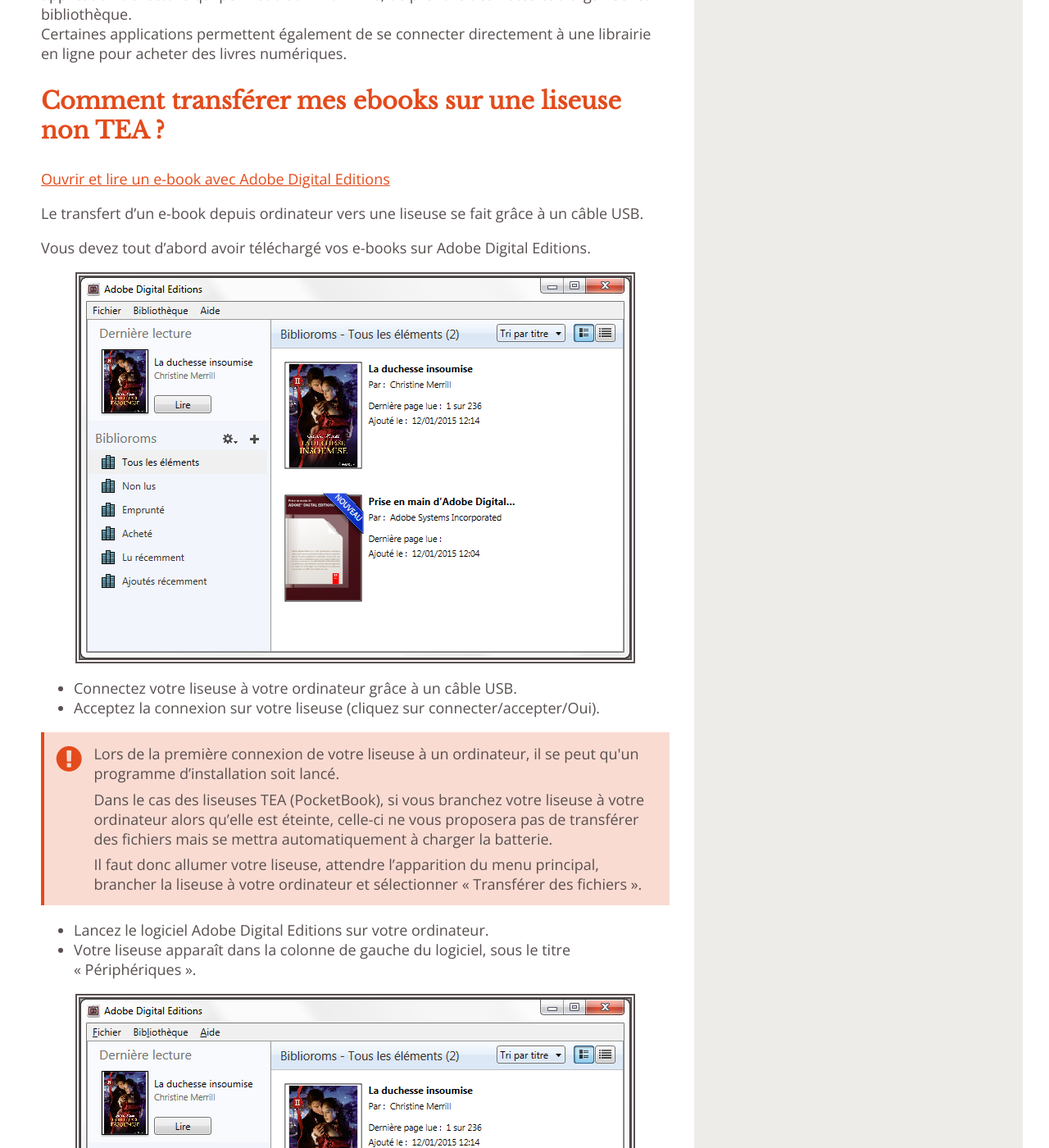
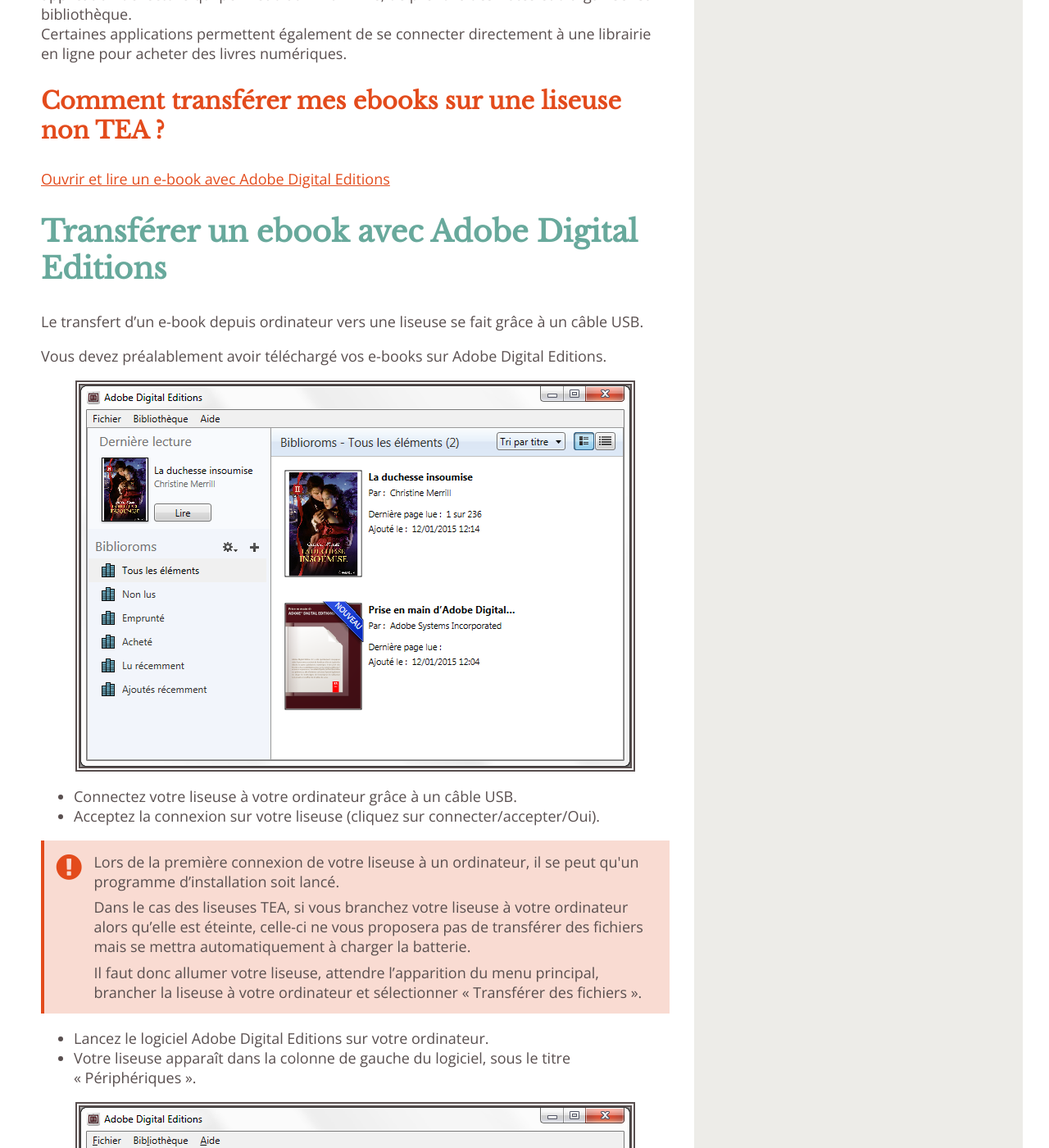
Before and after one commit to TEA-ebook/help-center, a Jekyll site: the page built from _pages/FAQ-lecture.md, in a window 1280 px wide and 1400 px high, scrolled down 925 px. Shown: the whole window at 82% size. Built offline with Jekyll 4.4.1, drawn with Linux system fonts in a browser that asks for light colours; some of the changed text lies outside the part shown.

Commit message:
Update transferer-ordinateur-liseuse.md

```diff
--- a/_includes/transferer-ordinateur-liseuse.md
+++ b/_includes/transferer-ordinateur-liseuse.md
@@ -1,6 +1,10 @@
+{% include anchor.html id="transfert-livre" label="Transférer un ebook avec Adobe Digital Editions" %}
+
+## Transférer un ebook avec Adobe Digital Editions
+
 Le transfert d'un e-book depuis ordinateur vers une liseuse se fait grâce à un câble USB.
 
-Vous devez tout d’abord avoir téléchargé vos e-books sur Adobe Digital Editions.
+Vous devez préalablement avoir téléchargé vos e-books sur Adobe Digital Editions.
 
 ![](/images/transferer-ordinateur-liseuse-1.png)
 
@@ -9,7 +13,7 @@
 
 <div class="warningtip">
     <p>Lors de la première connexion de votre liseuse à un ordinateur, il se peut qu'un programme d’installation soit lancé.</p>
-    <p>Dans le cas des liseuses TEA (PocketBook), si vous branchez votre liseuse à votre ordinateur alors qu’elle est éteinte, celle-ci ne vous proposera pas de transférer des fichiers mais se mettra automatiquement à charger la batterie.</p>
+    <p>Dans le cas des liseuses TEA, si vous branchez votre liseuse à votre ordinateur alors qu’elle est éteinte, celle-ci ne vous proposera pas de transférer des fichiers mais se mettra automatiquement à charger la batterie.</p>
     <p>Il faut donc allumer votre liseuse, attendre l’apparition du menu principal, brancher la liseuse à votre ordinateur et sélectionner « Transférer des fichiers ».</p>
 </div>
 
```
Also changed, not shown: other parts of _includes/transferer-ordinateur-liseuse.md (+1 -1 lines).
